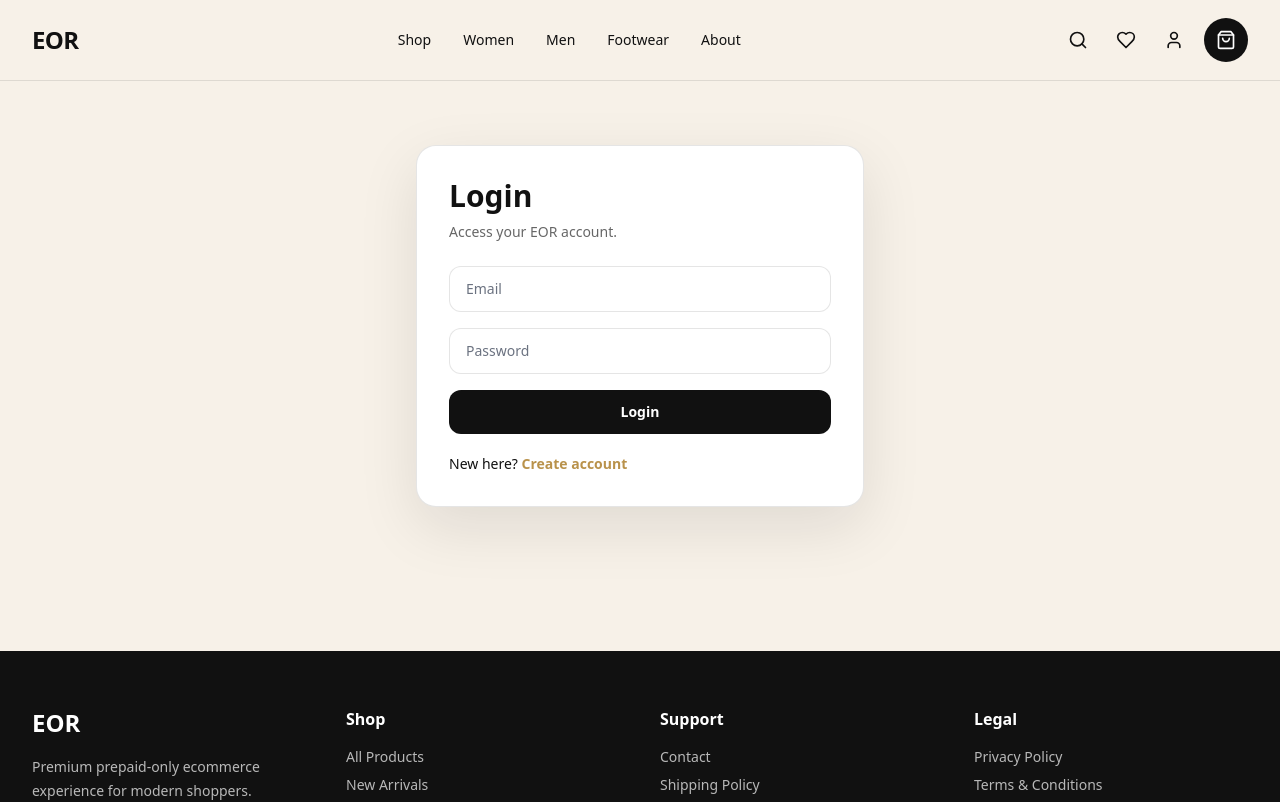
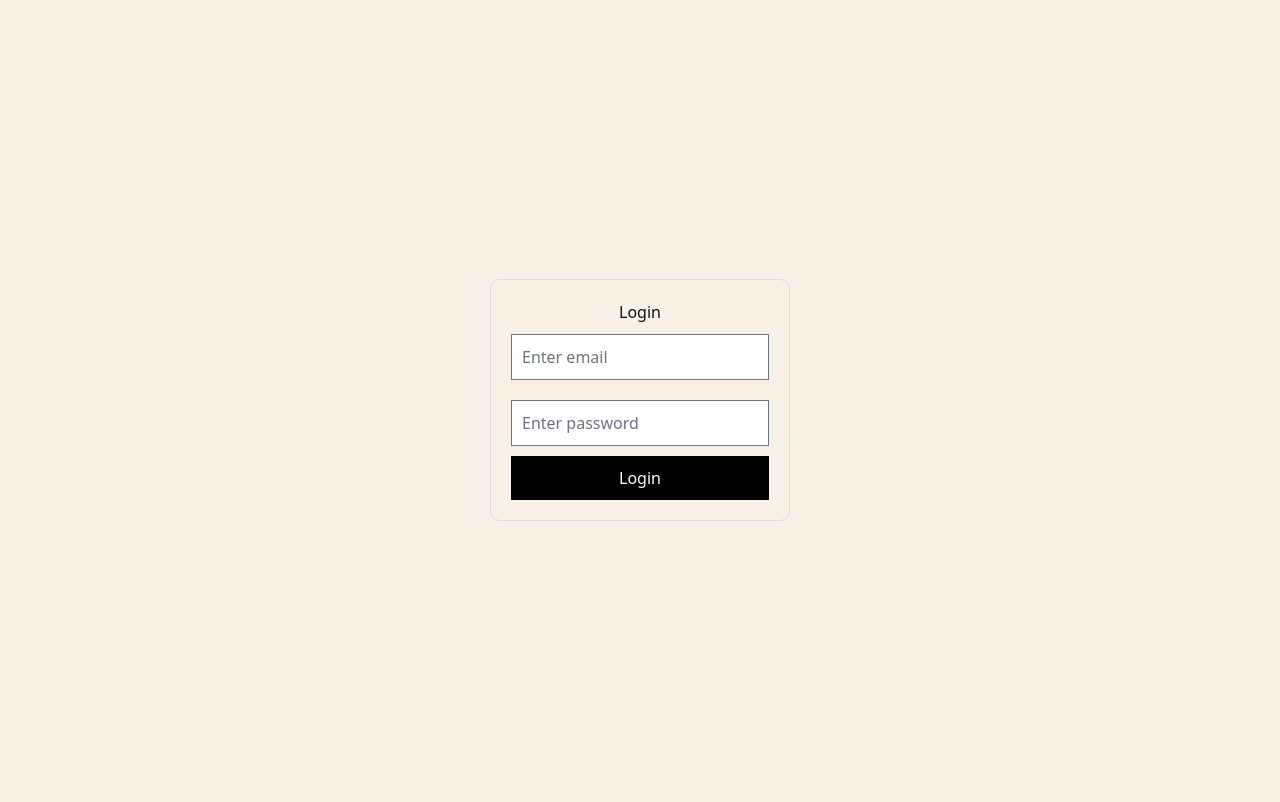
Before and after one commit to deepak3287/FashionHub-store, a Next.js app: page /login in a window 1280 px wide. Shown: the top 802 px of the page. Built offline with nearby package versions, Linux system fonts and the light colour scheme; no server answers.

Commit message:
update login system + fixes

```diff
--- a/app/(store)/account/page.tsx
+++ b/app/(store)/account/page.tsx
@@ -1,10 +1,34 @@
-export default function Page() {
+"use client";
+
+import Link from "next/link";
+import { useState } from "react";
+
+export default function LoginPage() {
+  const [form, setForm] = useState({ email: "", password: "" });
+  const [error, setError] = useState("");
+
+  async function submit(e: React.FormEvent) {
+    e.preventDefault();
+    setError("");
+    const res = await fetch("/api/auth/login", { method: "POST", body: JSON.stringify(form) });
+    const data = await res.json();
+    if (!res.ok) return setError(data.error || "Login failed");
+    window.location.href = data.user.role === "admin" ? "/admin/dashboard" : "/account";
+  }
+
   return (
     <main className="premium-container py-16">
-      <div className="premium-card p-10">
-        <h1 className="text-4xl font-black">My Account</h1>
-        <p className="mt-4 max-w-3xl leading-8 text-black/65">Manage profile, addresses, wishlist and submitted reviews.</p>
-      </div>
+      <form onSubmit={submit} className="premium-card mx-auto max-w-md p-8">
+        <h1 className="text-3xl font-black">Login</h1>
+        <p className="mt-2 text-sm text-black/60">Access your EOR account.</p>
+        <div className="mt-6 grid gap-4">
+          <input className="input" placeholder="Email" value={form.email} onChange={(e) => setForm({ ...form, email: e.target.value })} />
+          <input className="input" type="password" placeholder="Password" value={form.password} onChange={(e) => setForm({ ...form, password: e.target.value })} />
+          {error && <p className="text-sm text-red-600">{error}</p>}
+          <button className="btn-primary">Login</button>
+        </div>
+        <p className="mt-5 text-sm">New here? <Link href="/register" className="font-bold text-mutedgold">Create account</Link></p>
+      </form>
     </main>
   );
 }
--- a/app/(store)/login/page.tsx
+++ /dev/null
@@ -1,34 +0,0 @@
-"use client";
-
-import Link from "next/link";
-import { useState } from "react";
-
-export default function LoginPage() {
-  const [form, setForm] = useState({ email: "", password: "" });
-  const [error, setError] = useState("");
-
-  async function submit(e: React.FormEvent) {
-    e.preventDefault();
-    setError("");
-    const res = await fetch("/api/auth/login", { method: "POST", body: JSON.stringify(form) });
-    const data = await res.json();
-    if (!res.ok) return setError(data.error || "Login failed");
-    window.location.href = data.user.role === "admin" ? "/admin/dashboard" : "/account";
-  }
-
-  return (
-    <main className="premium-container py-16">
-      <form onSubmit={submit} className="premium-card mx-auto max-w-md p-8">
-        <h1 className="text-3xl font-black">Login</h1>
-        <p className="mt-2 text-sm text-black/60">Access your EOR account.</p>
-        <div className="mt-6 grid gap-4">
-          <input className="input" placeholder="Email" value={form.email} onChange={(e) => setForm({ ...form, email: e.target.value })} />
-          <input className="input" type="password" placeholder="Password" value={form.password} onChange={(e) => setForm({ ...form, password: e.target.value })} />
-          {error && <p className="text-sm text-red-600">{error}</p>}
-          <button className="btn-primary">Login</button>
-        </div>
-        <p className="mt-5 text-sm">New here? <Link href="/register" className="font-bold text-mutedgold">Create account</Link></p>
-      </form>
-    </main>
-  );
-}
--- /dev/null
+++ b/app/login/page.jsx
@@ -0,0 +1,104 @@
+"use client";
+
+import { useState } from "react";
+import { auth } from "@/lib/firebase";
+import { signInWithEmailAndPassword } from "firebase/auth";
+
+export default function LoginPage() {
+  const [email, setEmail] = useState("");
+  const [password, setPassword] = useState("");
+  const [loading, setLoading] = useState(false);
+  const [error, setError] = useState("");
+
+  const handleLogin = async (e) => {
+    e.preventDefault();
+    setLoading(true);
+    setError("");
+
+    try {
+      const userCredential = await signInWithEmailAndPassword(
+        auth,
+        email,
+        password
+      );
+
+      console.log("User logged in:", userCredential.user);
+
+      alert("Login successful!");
+
+      // redirect to home page
+      window.location.href = "/";
+    } catch (err) {
+      setError(err.message);
+    }
+
+    setLoading(false);
+  };
+
+  return (
+    <div style={styles.container}>
+      <div style={styles.box}>
+        <h2>Login</h2>
+
+        <form onSubmit={handleLogin}>
+          <input
+            type="email"
+            placeholder="Enter email"
+            value={email}
+            onChange={(e) => setEmail(e.target.value)}
+            style={styles.input}
+            required
+          />
+
+          <input
+            type="password"
+            placeholder="Enter password"
+            value={password}
+            onChange={(e) => setPassword(e.target.value)}
+            style={styles.input}
+            required
+          />
+
+          {error && <p style={styles.error}>{error}</p>}
+
+          <button type="submit" style={styles.button} disabled={loading}>
+            {loading ? "Logging in..." : "Login"}
+          </button>
+        </form>
+      </div>
+    </div>
+  );
+}
+
+const styles = {
+  container: {
+    display: "flex",
+    justifyContent: "center",
+    alignItems: "center",
+    height: "100vh",
+  },
+  box: {
+    width: "300px",
+    padding: "20px",
+    border: "1px solid #ddd",
+    borderRadius: "10px",
+    textAlign: "center",
+  },
+  input: {
+    width: "100%",
+    padding: "10px",
+    margin: "10px 0",
+  },
+  button: {
+    width: "100%",
+    padding: "10px",
+    background: "black",
+    color: "white",
+    border: "none",
+    cursor: "pointer",
+  },
+  error: {
+    color: "red",
+    fontSize: "12px",
+  },
+};
```
